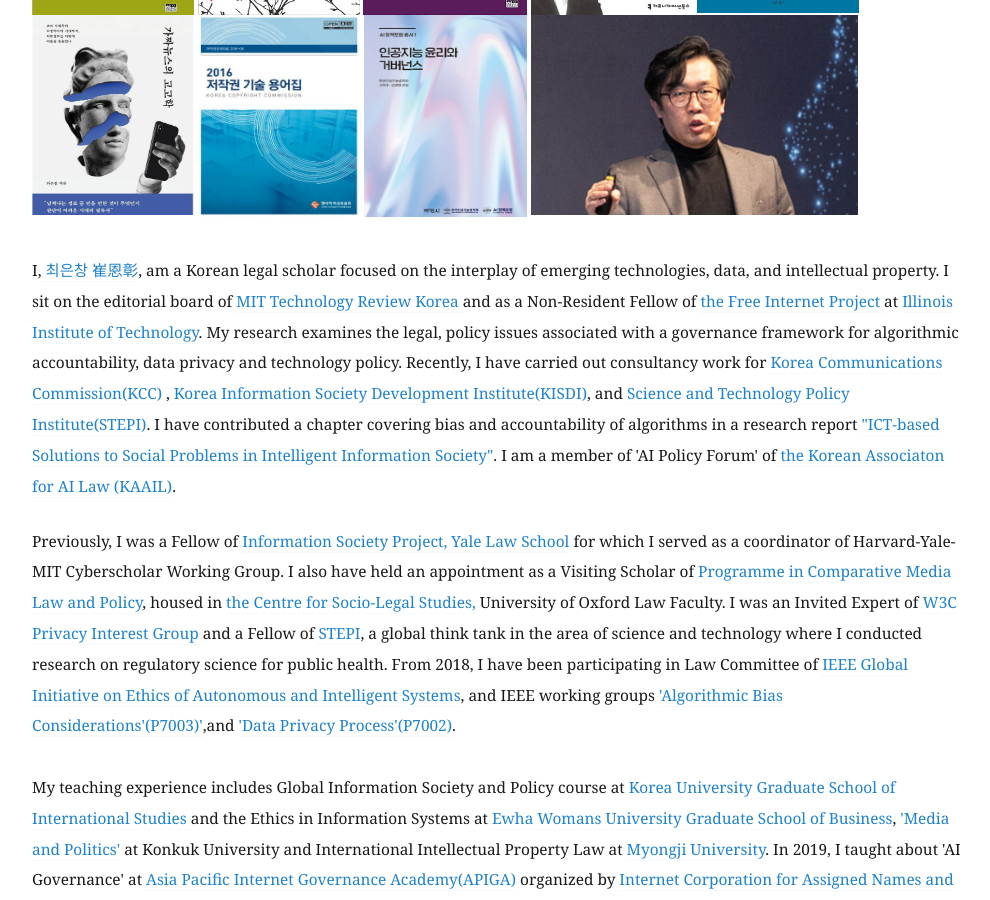
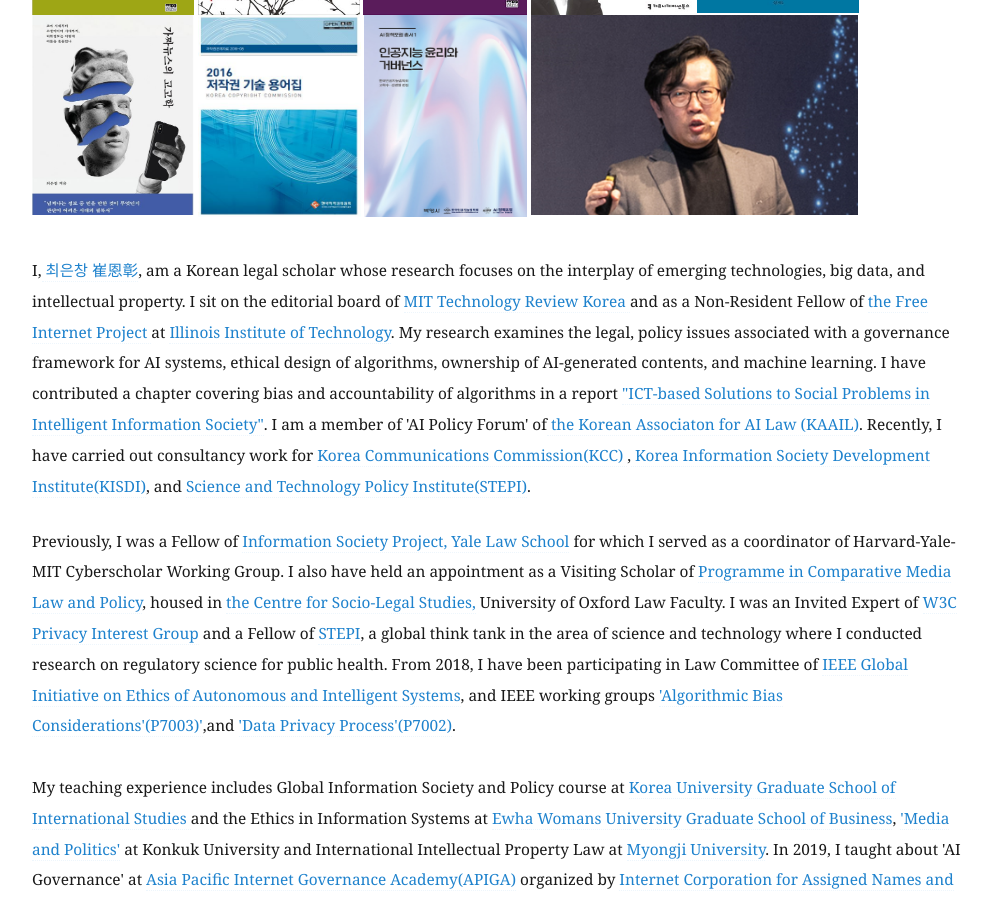
Before and after one commit to eunchangchoi/eunchangchoi.github.io, a Jekyll site: the page built from index.md, in a window 1280 px wide and 900 px high, scrolled down 363 px. Shown: the whole window, without its empty margins (68-1058 px from the left). Built offline with Jekyll 4.4.1, drawn with Linux system fonts in a browser that asks for light colours; some of the changed text lies outside the part shown.

Commit message:
Update index.md

```diff
--- a/index.md
+++ b/index.md
@@ -22,7 +22,7 @@ title: "Eun Chang Choi"
  <br>
  <br>
 <p style="font-size:1.1em">I,<a href="https://igf2019.sched.com/eunchangchoi"> 최은창 崔恩彰</a>,
-am a Korean legal scholar focused on the interplay of emerging technologies, data, and intellectual property. I sit on the editorial board of <a href="https://www.technologyreview.kr/"> MIT Technology Review Korea </a> and as a Non-Resident Fellow of <a href="https://thefreeinternetproject.org/"> the Free Internet Project </a> at <a href="https://web.iit.edu/"> Illinois Institute of Technology</a>. My research examines the legal, policy issues associated with a governance framework for algorithmic accountability, data privacy and technology policy. Recently, I have carried out consultancy work for <a href="https://eng.kcc.go.kr/user/ehpMain.do"> Korea Communications Commission(KCC) </a>,<a href="https://www.kisdi.re.kr/"> Korea Information Society Development Institute(KISDI)</a>, and <a href="http://www.stepi.re.kr/eng"> Science and Technology Policy Institute(STEPI)</a>. I have contributed a chapter covering bias and accountability of algorithms in a research report <a href="http://kisdi.asia/kisdi/fp/kr/publication/selectResearch.do?cmd=fpSelectResearch&sMenuType=3&controlNoSer=4&controlNo=14218&langdiv=1"> "ICT-based Solutions to Social Problems in Intelligent Information Society"</a>. I am a member of 'AI Policy Forum' of<a href="http://kaail.or.kr"> the Korean Associaton for AI Law (KAAIL)</a>.
+am a Korean legal scholar whose research focuses on the interplay of emerging technologies, big data, and intellectual property. I sit on the editorial board of <a href="https://www.technologyreview.kr/"> MIT Technology Review Korea </a> and as a Non-Resident Fellow of <a href="https://thefreeinternetproject.org/"> the Free Internet Project </a> at <a href="https://web.iit.edu/"> Illinois Institute of Technology</a>. My research examines the legal, policy issues associated with a governance framework for AI systems, ethical design of algorithms, ownership of AI-generated contents, and machine learning. I have contributed a chapter covering bias and accountability of algorithms in a report <a href="http://kisdi.asia/kisdi/fp/kr/publication/selectResearch.do?cmd=fpSelectResearch&sMenuType=3&controlNoSer=4&controlNo=14218&langdiv=1"> "ICT-based Solutions to Social Problems in Intelligent Information Society"</a>. I am a member of 'AI Policy Forum' of<a href="http://kaail.or.kr"> the Korean Associaton for AI Law (KAAIL)</a>. Recently, I have carried out consultancy work for <a href="https://eng.kcc.go.kr/user/ehpMain.do"> Korea Communications Commission(KCC) </a>,<a href="https://www.kisdi.re.kr/"> Korea Information Society Development Institute(KISDI)</a>, and <a href="http://www.stepi.re.kr/eng"> Science and Technology Policy Institute(STEPI)</a>.
 
   <p style="font-size:1.1em"> Previously, I was a Fellow of <a href="https://law.yale.edu/isp"> Information Society Project, Yale Law School</a> for which I served as a coordinator of Harvard-Yale-MIT Cyberscholar Working Group. I also have held an appointment as a Visiting Scholar of <a href="https://pcmlp.socleg.ox.ac.uk/about-us/"> Programme in Comparative Media Law and Policy</a>, housed in <a href="https://www.law.ox.ac.uk/centres-institutes/centre-socio-legal-studies/research-centre-socio-legal-studies"> the Centre for Socio-Legal Studies,</a> University of Oxford Law Faculty. I was an Invited Expert of <a href="https://www.w3.org/2011/07/privacy-ig-charter"> W3C Privacy Interest Group</a> and a Fellow of <a href="http://www.stepi.re.kr/eng"> STEPI</a>, a global think tank in the area of science and technology where I conducted research on regulatory science for public health. From 2018, I have been participating in Law Committee of <a href="https://ethicsinaction.ieee.org/">IEEE Global Initiative on Ethics of Autonomous and Intelligent Systems</a>, and IEEE working groups <a href="https://sagroups.ieee.org/7003/">'Algorithmic Bias Considerations'(P7003)'</a>,and <a href="https://sagroups.ieee.org/7002">'Data Privacy Process'(P7002)</a>.
    <br>
```
Also changed, not shown: other parts of index.md (+1 -1 lines).
